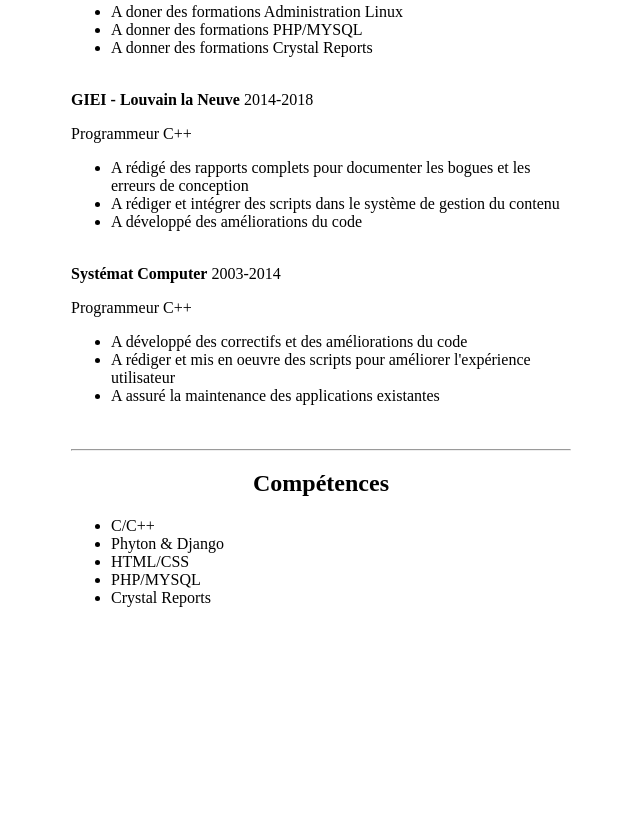
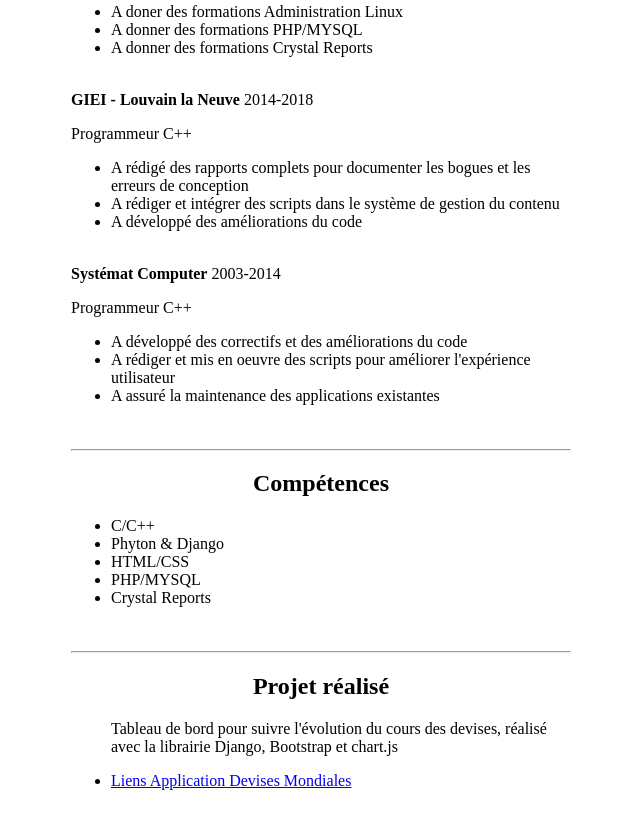
Before and after one commit to cdevl3749/moncv-en-ligne, a plain HTML site: page index.html in a window 1280 px wide. Shown: the part 964-1794 px from the top of the page, without its empty margins (319-959 px from the left). Before the commit the page ends 1617 px from the top, so only its background shows below. Drawn offline with Linux system fonts and the light colour scheme.

Commit message:
Add files via upload

```diff
--- a/index.html
+++ b/index.html
@@ -16,7 +16,7 @@
                 <li>Christophe Devleeshouwer</li>
                 <li>2 Rue de Harlez, 4300 Liège </li>
                 <li><strong>Nationalité:</strong> Belge</li>
-                <li><strong>Tel:</strong> +32 471 78 06 13</li>
+                <!--<li><strong>Tel:</strong> +32 471 78 06 13</li>-->
                 <li><strong>Email:</strong> cdevl3749@gmail.com</li>
         </div>
         </ul>
@@ -99,6 +99,15 @@
                 <li>Crystal Reports</li>
             </ul>
         </div>
+        <div class="cv_section">
+            <hr>
+            <h2>Projet réalisé</h2>
+            <ul>
+                <p>Tableau de bord pour suivre l'évolution du cours des devises, réalisé avec la librairie Django,
+                    Bootstrap et chart.js</p>
+                <li><a href="https://cdevl3749.pythonanywhere.com/">Liens Application Devises Mondiales</a></li>
+            </ul>
+        </div>
     </div>
 </body>
 
```
